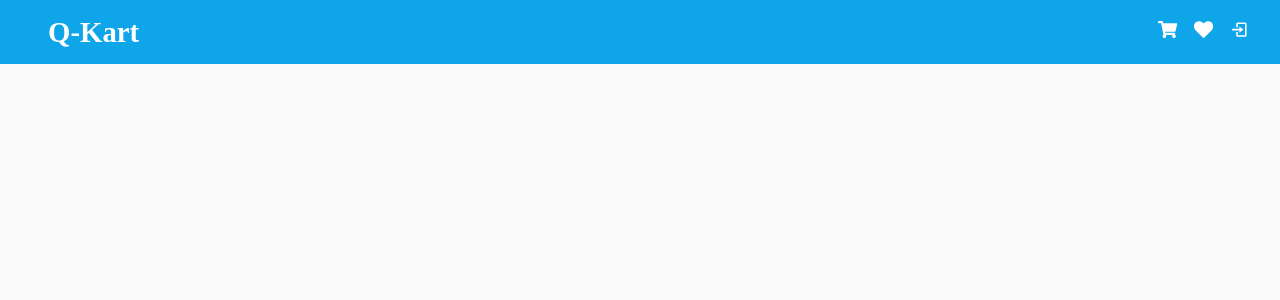
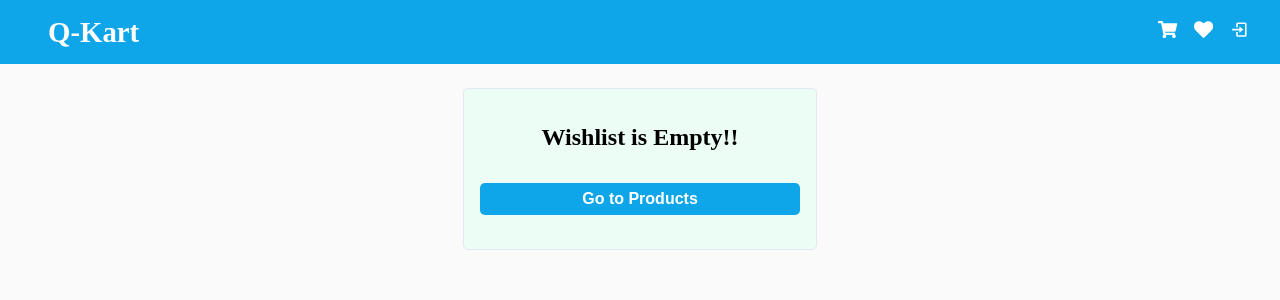
Before and after one commit to madhurrajput23/q-kart, a Next.js app: page /wishlist in a window 1280 px wide. Shown: the top 300 px of the page. Built offline with nearby package versions, Linux system fonts and the light colour scheme.

Commit message:
addes wishlist feature

```diff
--- a/components/products/Product.jsx
+++ b/components/products/Product.jsx
@@ -1,7 +1,8 @@
 import { useRouter } from "next/router";
 import React from "react";
+import { FaHeart, FaRegHeart } from "react-icons/fa";
 import { useProduct } from "../../contexts/product-context";
-import { updateCartCount } from "../../utils";
+import { toggleWishlist, updateCartCount } from "../../utils";
 import styles from "./Product.module.css";
 
 const Product = ({
@@ -22,12 +23,24 @@ const Product = ({
   const addToCartHandler = (id) => {
     const updatedProductList = updateCartCount(productList, id, 1);
     updateProductList(updatedProductList);
+
+  };
+
+  const wishlistHandler = (id) =>{
+    const updatedProductList = toggleWishlist(productList , id );
+    updateProductList(updatedProductList);
+
   };
 
   return (
     <div className={styles.product_container}>
       <div className={styles.product_top}>
         <img src={imgSrc} />
+        <div className={styles.wishlist_Icon} onClick={() =>{
+          wishlistHandler(id)
+        }}>
+          {inWishlist ? <FaHeart /> : <FaRegHeart />}
+        </div>
       </div>
       {inStock ? (
         <div className={styles.product_bottom}>
--- a/components/products/Product.module.css
+++ b/components/products/Product.module.css
@@ -17,11 +17,24 @@
    width:10rem;
    height: 10rem;
    margin: 0 auto;
+   position: relative;
 
 }
 .product_top>img{
   width: 100%;
   height: 100%;
+}
+
+.wishlist_Icon{
+  position: absolute;
+  top: 0;
+  right: -1.8rem;
+  color: red;
+  cursor: pointer;
+}
+.wishlist_Icon>svg{
+  width: 1.5rem;
+  height: 1.5rem;
 }
 
 .product_bottom{
@@ -58,4 +71,7 @@
     width: 16rem;
     margin: auto;
   }
+  .wishlist_Icon{
+    right: -2.5rem;
+  }
 }
--- /dev/null
+++ b/components/wishlist/Wishlist.module.css
@@ -0,0 +1,22 @@
+.wishlistEmpty_Box{
+    background-color: #ecfdf5;
+    border: 1px solid #e2e8f0;
+    border-radius: 5px;
+    display: flex;
+    flex-direction: column;
+    align-items: center;
+    justify-content: center;
+    gap: 2rem;
+    width: 100%;
+    height: 10rem;
+    max-width: 20rem;
+    margin: auto;
+    padding: 0 1rem;
+  }
+  .wishlistEmpty_Button{
+     display: flex;
+     flex-direction: row;
+     justify-content: center;
+     gap: 2rem;
+     width: 100%;
+  }
--- /dev/null
+++ b/components/wishlist/WishlistEmpty.jsx
@@ -0,0 +1,24 @@
+import { useRouter } from "next/router";
+import React from "react";
+import styles from "./Wishlist.module.css";
+
+const WishlistEmpty = () => {
+  const router = useRouter();
+  return (
+    <div className={styles.wishlistEmpty_Box}>
+      <h2>Wishlist is Empty!!</h2>
+      <div className={styles.wishlistEmpty_Button}>
+        <button
+          className="primary_button"
+          onClick={() => {
+            router.push("/products");
+          }}
+        >
+          Go to Products
+        </button>
+      </div>
+    </div>
+  );
+};
+
+export default WishlistEmpty;
--- a/pages/wishlist/index.js
+++ b/pages/wishlist/index.js
@@ -1,17 +1,23 @@
 import React from "react";
 import Product from "../../components/products/Product";
+import WishlistEmpty from "../../components/wishlist/WishlistEmpty";
 import { useProduct } from "../../contexts/product-context";
 import styles from "./Wishlist.module.css";
 
 const Wishlist = () => {
   const { productList } = useProduct();
+  const wishlistProduct = productList.filter(
+    (product) => product.inWishlist === true
+  );
 
-  return (
+  return wishlistProduct?.length > 0 ? (
     <div className={styles.products_list}>
-      {productList?.map((product) => (
+      {wishlistProduct?.map((product) => (
         <Product key={product.id} {...product} />
       ))}
     </div>
+  ) : (
+    <WishlistEmpty />
   );
 };
 
```
